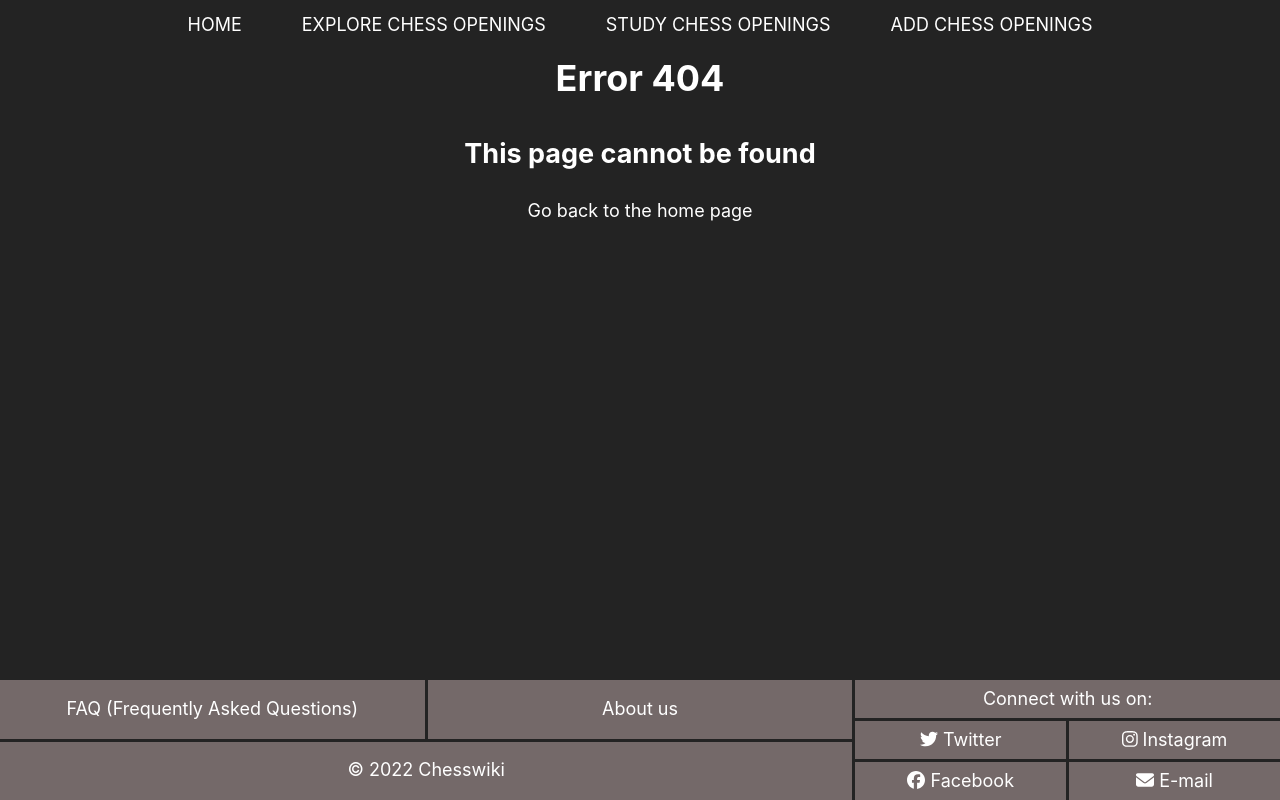
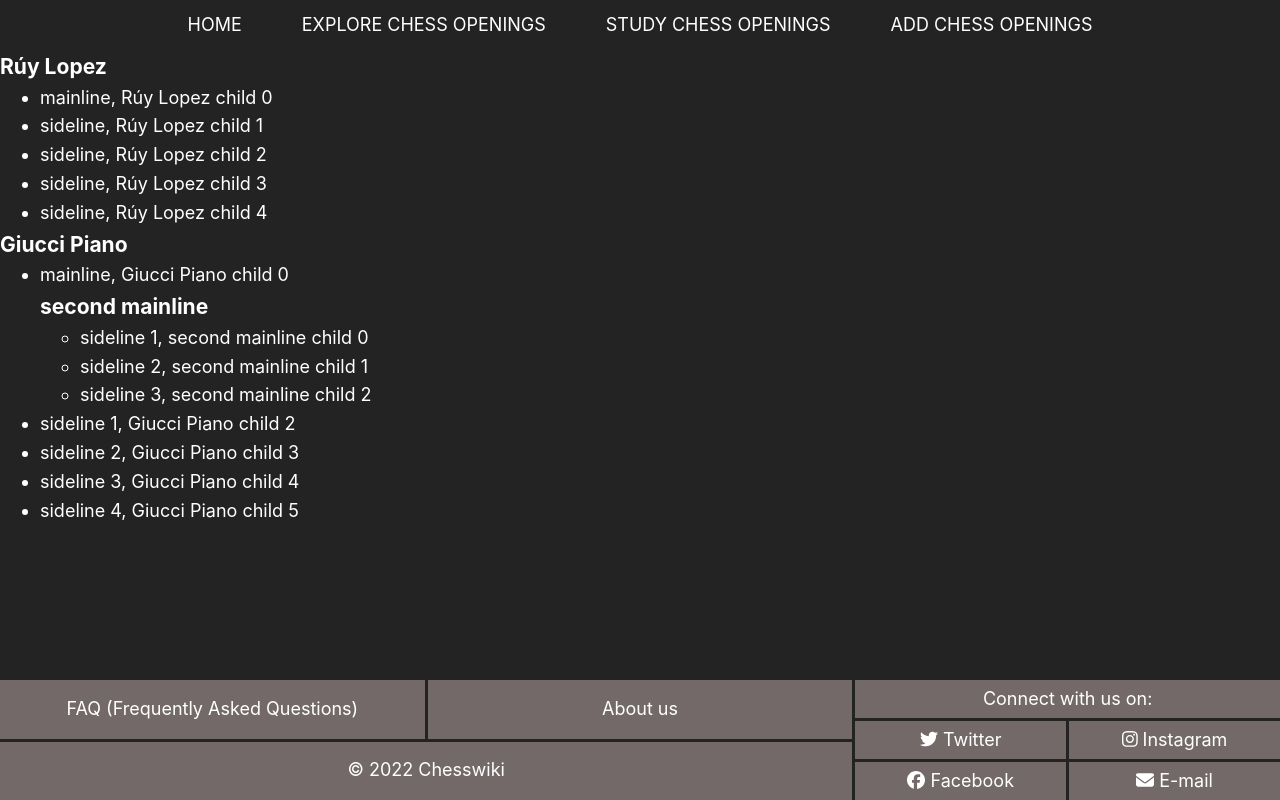
Before and after one commit to Lode2/nextjs-chesswiki, a Next.js app: page /test-routes/testList in a window 1280 px wide. Before the commit this address had no page. Built offline with nearby package versions, Linux system fonts and the light colour scheme.

Commit message:
Started making a collapisblelist component

```diff
--- /dev/null
+++ b/components/CollapsibleList.js
@@ -0,0 +1,98 @@
+import styles from './'
+
+export default function CollapsibleList(props) {
+  const list = [
+    {
+      name: 'Rúy Lopez', type: 'parent', children: [
+        { name: 'mainline', type: 'child' },
+        { name: 'sideline', type: 'child' },
+        { name: 'sideline', type: 'child' },
+        { name: 'sideline', type: 'child' },
+        { name: 'sideline', type: 'child' },
+      ]
+    },
+    {
+      name: 'Giucci Piano', type: 'parent', children: [
+        { name: 'mainline', type: 'child' },
+        {
+          name: 'second mainline', type: 'parent', children: [
+            { name: 'sideline 1', type: 'child' },
+            { name: 'sideline 2', type: 'child' },
+            { name: 'sideline 3', type: 'child' },
+          ]
+        },
+        { name: 'sideline 1', type: 'child' },
+        { name: 'sideline 2', type: 'child' },
+        { name: 'sideline 3', type: 'child' },
+        { name: 'sideline 4', type: 'child' },
+      ]
+    }
+  ]
+  function renderParent(parent) {
+    const renderedChildren = parent.children.map((item, index) => {
+      if (item.type === 'child') {
+        return <li key={parent.name + ' child ' + index}><div>{item.name + ', ' + parent.name + ' child ' + index}</div></li>
+      } else {
+        // another parent
+        return renderParent(item)
+      }
+    })
+    return (
+      <div>
+        <div className="parentWrapper"><h3 style={{ margin: '0' }}>{parent.name}</h3></div>
+        <div className="childrenWrapper"><ul style={{ margin: '0' }}>{renderedChildren}</ul></div>
+      </div>
+    )
+  }
+  return (
+    <>
+      {renderParent(list[0])}
+      {renderParent(list[1])}
+
+    </>
+  )
+}
+
+
+// TEMPLATE:
+// <>
+//   <div>
+//     Listname
+//     <ul>
+//       <li>
+//         <div>Parent: Ruy</div>
+//         <div>
+//           <ul>
+//             <li><div>Mainline</div></li>
+//             <li><div>sideline 1</div></li>
+//             <li><div>sideline 2</div></li>
+//             <li><div>sideline 3</div></li>
+//             <li><div>sideline 4</div></li>
+//           </ul>
+//         </div>
+//       </li>
+//       <li>
+//         <div>Parent: Giucci Piano</div>
+//         <div>
+//           <ul>
+//             <li><div>Mainline</div></li>
+//             <li>
+//               <div>Parent: second mainline</div>
+//               <div>
+//                 <ul>
+//                   <li><div>sideline 1</div></li>
+//                   <li><div>sideline 2</div></li>
+//                   <li><div>sideline 3</div></li>
+//                 </ul>
+//               </div>
+//             </li>
+//             <li><div>sideline 1</div></li>
+//             <li><div>sideline 2</div></li>
+//             <li><div>sideline 3</div></li>
+//             <li><div>sideline 4</div></li>
+//           </ul>
+//         </div>
+//       </li>
+//     </ul>
+//   </div>
+// </>
--- a/components/newchessboardUI/movelistcanvas.js
+++ b/components/newchessboardUI/movelistcanvas.js
@@ -77,7 +77,7 @@ export default function Movelistcanvas(props) {
     }
 
     const changeMove = (moveNr) => {
-        console.log(moveNr + 1)
+        // console.log(moveNr + 1)
         props.changeCounter(moveNr + 1)
     }
 
--- a/pages/index.js
+++ b/pages/index.js
@@ -11,6 +11,7 @@ export default function Home() {
       </Head>
       <Link href="/test-routes/newEdit"><a>new Edit js</a></Link><br></br>
       <Link href="/test-routes/treeStructure"><a>d3 tree structure</a></Link><br></br>
+      <Link href="/test-routes/testList"><a>Collapsible list</a></Link><br></br>
       Finished pages:<br></br>
       <Link href="/view-opening"><a>View opening</a></Link><br></br>
     </>
--- /dev/null
+++ b/pages/test-routes/testList.js
@@ -0,0 +1,9 @@
+import CollapsibleList from '../../components/CollapsibleList'
+
+export default function testList() {
+    return (
+        <div>
+            <CollapsibleList />
+        </div>
+    )
+}
```
Also changed, not shown: components/collapseList.module.css (added).
